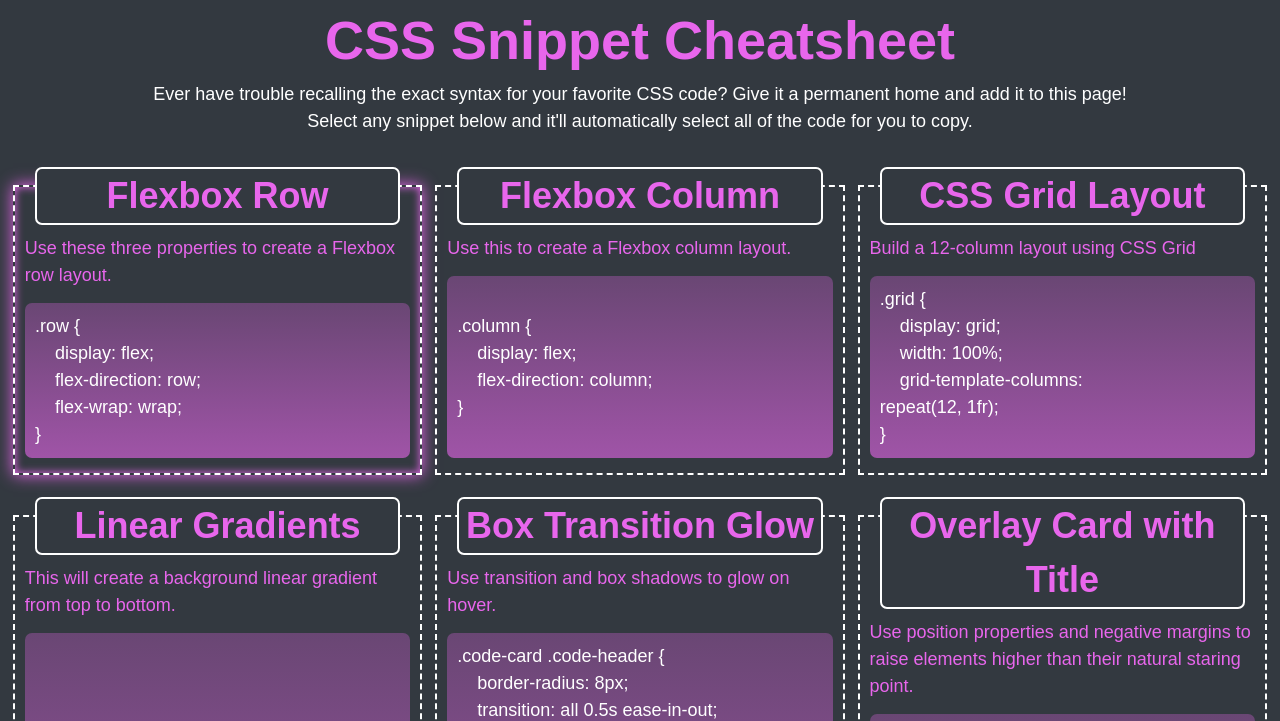
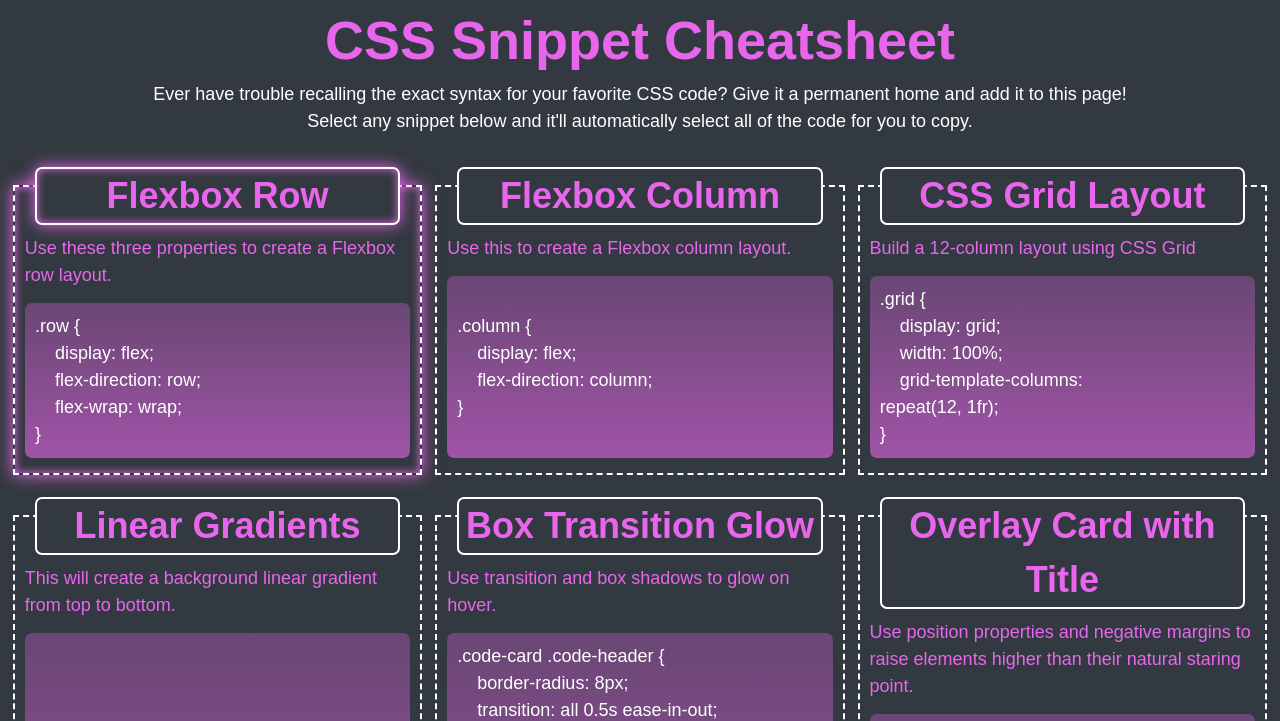
Before and after one commit to sareacct91/CSS-Snippet-Cheatsheet, a plain HTML site: page index.html in a window 1280 px wide. In both pictures the pointer is over the element 217 px from the left and 329 px from the top of the page. Shown: the top 721 px of the page. Drawn offline with Linux system fonts and the light colour scheme.

Commit message:
Fixed h2 not glowing on hover

```diff
--- a/assets/CSS/style.css
+++ b/assets/CSS/style.css
@@ -37,10 +37,11 @@ section {
   min-height: 100px;
   flex-direction: column;
   margin-bottom: 40px;
-  transition: all 0.3s ease-in-out;
 }
 
-section:hover {
+section:hover,
+section:hover h2 {
+  transition: all 0.3s ease-in-out;
   box-shadow: inset 0px 0px 8px
   rgb(232, 102, 236), 0 0 15px
   rgb(232, 102, 236);
```
